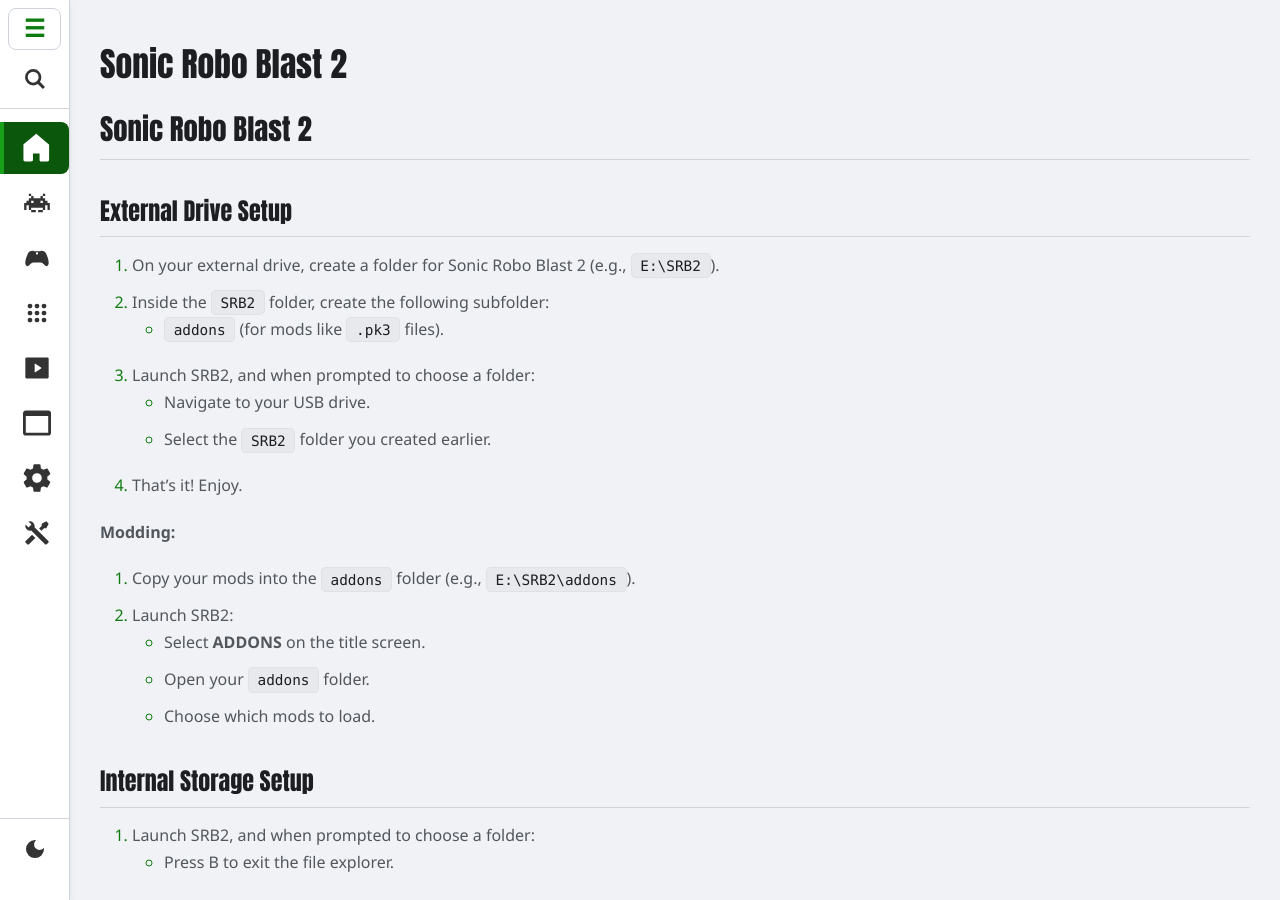
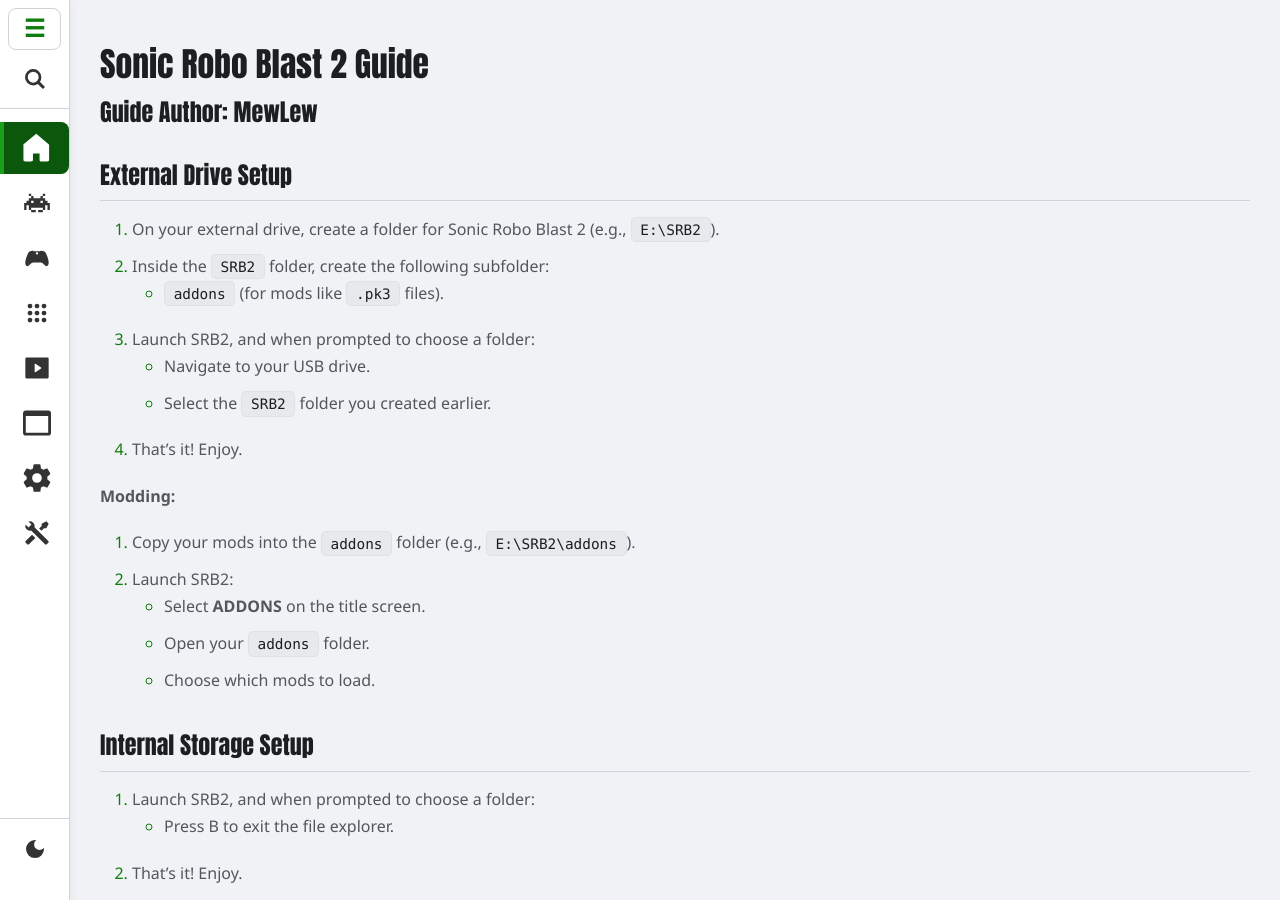
Before and after one commit to EmulationRevival/emulationrevival.github.io, a Jekyll site: the page built from guides/ports/sonicroboblast2.md, in a window 1280 px wide and 900 px high. Built offline with Jekyll 4.4.1, drawn with Linux system fonts in a browser that asks for light colours.

Commit message:
Update sonicroboblast2.md

```diff
--- a/guides/ports/sonicroboblast2.md
+++ b/guides/ports/sonicroboblast2.md
@@ -1,11 +1,10 @@
 ---
 layout: template
-title: "Sonic Robo Blast 2"
+title: "Sonic Robo Blast 2 Guide"
 permalink: /guides/ports/sonicroboblast2-guide/
 description: "A guide for setting up Sonic Robo Blast 2 on dev mode."
+author: "MewLew"
 ---
-
-## Sonic Robo Blast 2
 
 ### External Drive Setup
 1. On your external drive, create a folder for Sonic Robo Blast 2 (e.g., `E:\SRB2`).
```
